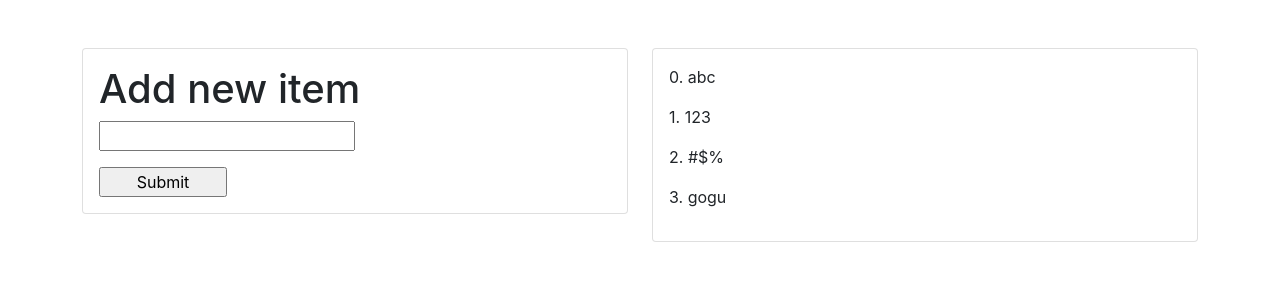
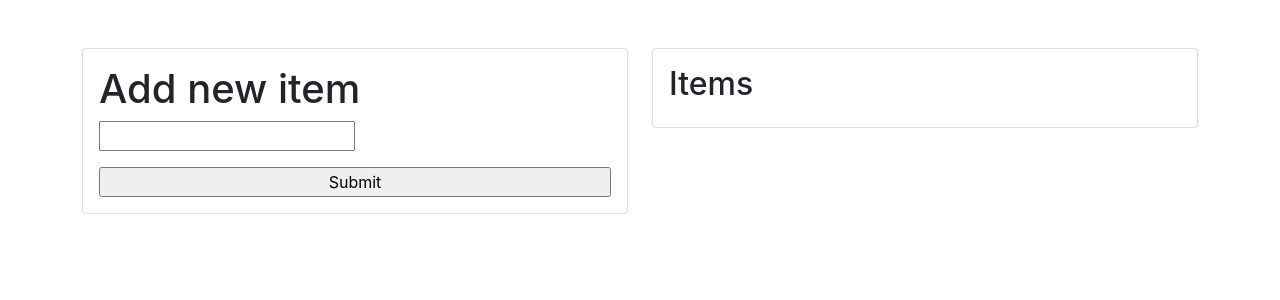
Before and after one commit to SilviuIordache/ReactToDo, a React (Create React App) app: page / in a window 1280 px wide. Shown: the top 300 px of the page. Built offline with nearby package versions, Linux system fonts and the light colour scheme.

Commit message:
Add local storage persistance for items

```diff
--- a/src/components/AddItemForm/AddItemForm.js
+++ b/src/components/AddItemForm/AddItemForm.js
@@ -36,7 +36,7 @@ export default class AddItemForm extends React.Component {
             />
           </div>
         </label>
-        <input className="mt-3 w-25" type="submit" value="Submit"/>
+        <input className="mt-3" type="submit" value="Submit"/>
       </form>
     )
   }
--- a/src/components/ToDo.js
+++ b/src/components/ToDo.js
@@ -6,8 +6,7 @@ export default class ToDo extends React.Component {
   constructor(props) {
     super(props);
     this.state = {
-      value: '',
-      items: ['abc', '123', '#$%' ,'gogu']
+      items: []
     }
     this.addToDo = this.addToDo.bind(this);
   }
@@ -15,7 +14,28 @@ export default class ToDo extends React.Component {
   addToDo(item) {
     this.setState({
       items: [...this.state.items, item],
-    });
+    },
+    () => {
+      localStorage.setItem('lsItems', JSON.stringify([...this.state.items]));
+    }
+    );
+  }
+
+  componentDidMount() {
+    const storage = localStorage.getItem('lsItems');
+
+    // check if localstorage has lsItems key
+    if (storage) {
+      const lsItems = JSON.parse(storage);
+      if (lsItems.length > 0) {
+        this.setState({
+          items: [...this.state.items, ...lsItems],
+        });
+      }
+    } else {
+      // otherwise create it
+      localStorage.setItem('lsItems', JSON.stringify(this.state.items));
+    }
   }
 
   render() {
--- a/src/components/ToDoList/ToDoList.js
+++ b/src/components/ToDoList/ToDoList.js
@@ -3,14 +3,15 @@ import React from 'react';
 export default class ToDoList extends React.Component {
 
   render() {
-    const items = this.props.items.map((item, index) =>
-      <p key={index}>{index}. {item}</p>
-    );
-
-    if (this.props.items.length > 0) {
+      const items = this.props.items?.map((item, index) =>
+        <p key={index}>{index + 1}. {item}</p>
+      );
       return (
-        <div className="card p-3">{items}</div>
+        <div className="card p-3">
+          <h2 className="mb-2">Items</h2>
+          {items}
+        </div>
       )
     }
-  }
+
 }
```
